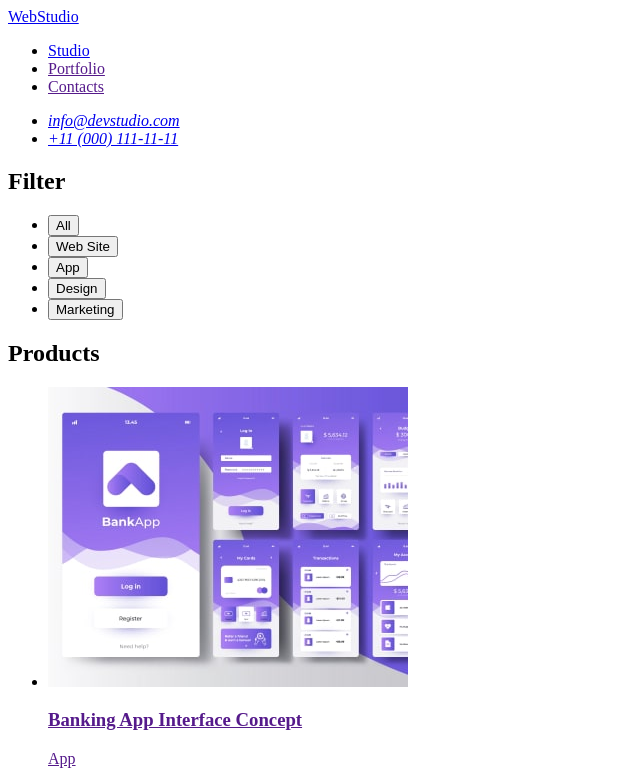
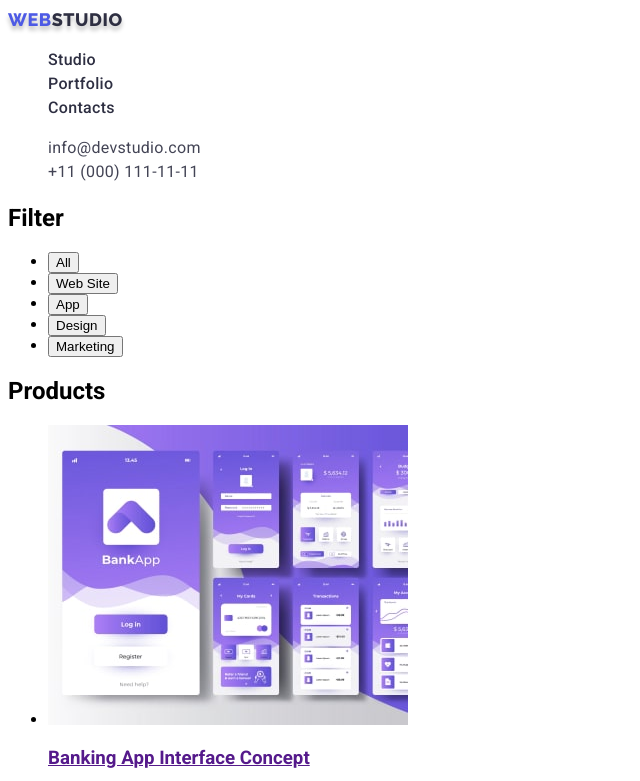
Before and after one commit to mmax1701/goit-markup-hw-02, a plain HTML site: page portfolio.html in a window 1280 px wide. Shown: the top 781 px of the page, without its empty margins (0-640 px from the left). Drawn offline with Linux system fonts and the light colour scheme.

Commit message:
footer header

```diff
--- a/css/styles.css
+++ b/css/styles.css
@@ -1,5 +1,112 @@
 /* font-family: 'Raleway', sans-serif;
-font-family: 'Roboto', sans-serif; */
+ */
+
+.link {
+  text-decoration: none;
+}
+
+.list {
+  list-style: none;
+}
 
 body {
+  font-family: 'Roboto', sans-serif;
 }
+
+/* ============HEADER============ */
+.logo {
+  font-family: 'Raleway', sans-serif;
+  font-weight: 800;
+  font-size: 18px;
+  line-height: 1.33;
+  display: flex;
+  align-items: center;
+  letter-spacing: 0.03em;
+  text-transform: uppercase;
+  color: #2e2f42;
+  text-shadow: 0px 4px 4px rgba(0, 0, 0, 0.25);
+  flex: none;
+  order: 1;
+  flex-grow: 0;
+}
+.span-logo {
+  font-family: 'Raleway', sans-serif;
+  font-weight: 800;
+  font-size: 18px;
+  line-height: 1.33;
+  display: flex;
+  align-items: center;
+  letter-spacing: 0.03em;
+  text-transform: uppercase;
+  color: #4d5ae5;
+  text-shadow: 0px 4px 4px rgba(0, 0, 0, 0.25);
+  flex: none;
+  order: 0;
+  flex-grow: 0;
+}
+.header-link {
+  font-weight: 500;
+  font-size: 16px;
+  line-height: 1.5;
+  letter-spacing: 0.02em;
+  color: #2e2f42;
+}
+.contacts-link {
+  font-style: normal;
+  font-size: 16px;
+  line-height: 1.5;
+  letter-spacing: 0.02em;
+  color: #434455;
+}
+
+/* ============HERO============ */
+
+/* ============BENEFITS============ */
+
+/* ============What are we doing============ */
+
+/* ============TEAM============ */
+
+/* ============FILTER============ */
+
+/* ============PRODUCTS============ */
+
+/* ============FOOTER============ */
+.footer {
+  background-color: #2e2f42;
+}
+.footer-logo {
+  font-family: 'Raleway';
+  font-weight: 800;
+  font-size: 18px;
+  line-height: 1.17;
+  display: flex;
+  align-items: center;
+  letter-spacing: 0.03em;
+  text-transform: uppercase;
+  color: #f4f4fd;
+  flex: none;
+  order: 1;
+  flex-grow: 0;
+}
+.footer-logo-span {
+  font-family: 'Raleway', sans-serif;
+  font-weight: 800;
+  font-size: 18px;
+  line-height: 1.17;
+  display: flex;
+  align-items: center;
+  letter-spacing: 0.03em;
+  text-transform: uppercase;
+  color: #4d5ae5;
+  flex: none;
+  order: 0;
+  flex-grow: 0;
+}
+.footer-text {
+  font-size: 16px;
+  line-height: 1.5;
+  letter-spacing: 0.02em;
+  color: #e7e9fc;
+  text-shadow: 0px 4px 4px rgba(0, 0, 0, 0.25);
+}
--- a/portfolio.html
+++ b/portfolio.html
@@ -15,20 +15,22 @@
 </head>
 
 <body>
-    <header>
-        <nav>
-            <a href="./index.html">WebStudio</a>
-            <ul>
-                <li><a href="./index.html">Studio</a></li>
-                <li><a href="">Portfolio</a></li>
-                <li><a href="">Contacts</a></li>
+    <header class="header">
+        <nav class="header-navigation">
+            <a class="logo link" href="./index.html"><span class="span-logo">WEB</span>STUDIO</a>
+            <ul class="header-list list">
+                <li class="header-item"><a class="header-link link" href="./index.html">Studio</a></li>
+                <li class="header-item"><a class="header-link link" href="./portfolio.html">Portfolio</a></li>
+                <li class="header-item"><a class="header-link link" href="">Contacts</a></li>
             </ul>
         </nav>
 
-        <address>
-            <ul>
-                <li><a href="mailto:info@devstudio.com">info@devstudio.com</a></li>
-                <li><a href="tel:+110001111111">+11 (000) 111-11-11</a></li>
+        <address class="contacts">
+            <ul class="contacts-list list">
+                <li class="contacts-item"><a class="contacts-link link"
+                        href="mailto:info@devstudio.com">info@devstudio.com</a></li>
+                <li class="contacts-item"><a class="contacts-link link" href="tel:+110001111111">+11 (000) 111-11-11</a>
+                </li>
             </ul>
         </address>
     </header>
@@ -105,9 +107,9 @@
         </section>
     </main>
 
-    <footer>
-        <a href="./index.html">WebStudio</a>
-        <p>
+    <footer class="footer">
+        <a class="footer-logo link" href="./index.html"><span class="footer-logo-span">WEB</span>STUDIO</a>
+        <p class="footer-text">
             Increase the flow of customers and sales for your business with digital marketing & growth solutions.
         </p>
     </footer>
```
Also changed, not shown: index.html (+17 -15 lines).
